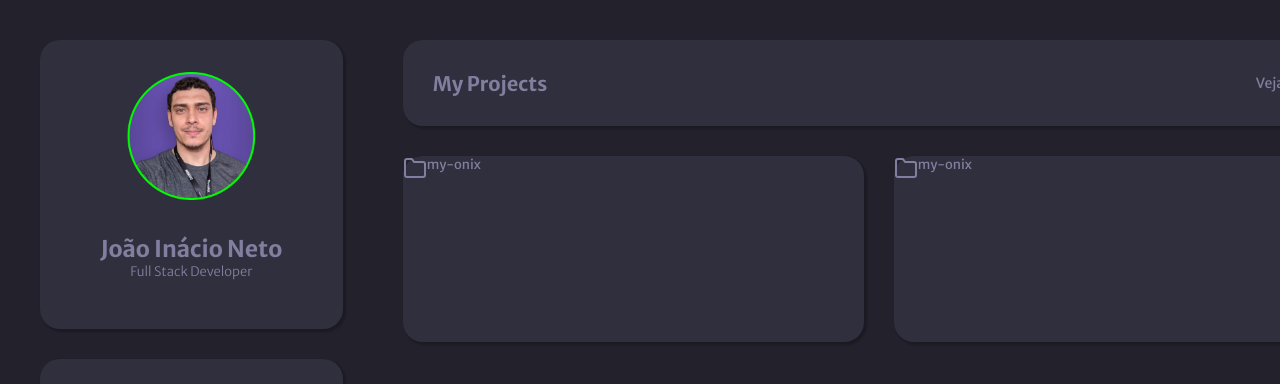
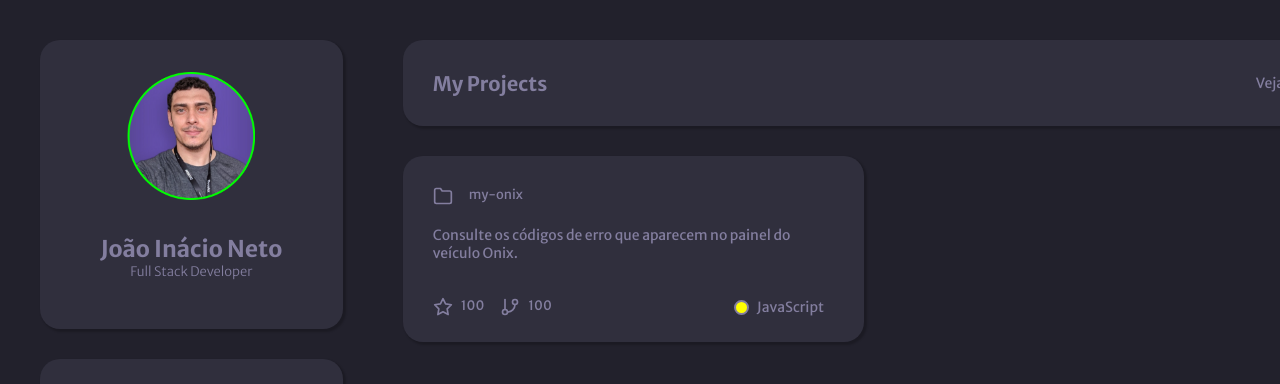
Before and after one commit to gabrielvtdev/projeto-portfolio, a plain HTML site: page index.html in a window 1280 px wide. Shown: the top 384 px of the page. Drawn offline with Linux system fonts and the light colour scheme.

Commit message:
first project card added

```diff
--- a/index.html
+++ b/index.html
@@ -98,9 +98,16 @@
         <div id="container3">
           <div id="project-folder">
             <a href="#"><img src="assets/folder.svg" alt="" />my-onix</a>
-          </div>
-          <div id="project-folder2">
-            <a href="#"><img src="assets/folder.svg" alt="" />my-onix</a>
+            <p>
+              Consulte os códigos de erro que aparecem no painel do veículo
+              Onix.
+            </p>
+            <ul id="logo-folder">
+              <a href="#"><img src="assets/star.svg" alt="" />100</a>
+              <a href="#"><img src="assets/git-branch.svg" alt="" />100</a>
+              <span></span>
+              <h4>JavaScript</h4>
+            </ul>
           </div>
         </div>
       </div>
--- a/style.css
+++ b/style.css
@@ -207,13 +207,48 @@ a {
   background: var(--bg-cards);
   box-shadow: 2px 2px 2px 1px rgba(0, 0, 0, 0.2);
   margin: 30px 15px 30px 0px;
+  padding: 30px;
 }
 
-#project-folder2 {
-  width: 461px;
-  height: 186px;
-  border-radius: 20px;
-  background: var(--bg-cards);
-  box-shadow: 2px 2px 2px 1px rgba(0, 0, 0, 0.2);
-  margin: 30px 0px 30px 15px;
+#project-folder p {
+  font-size: 14px;
+  font-weight: 400;
+  text-align: start;
+  padding-top: 20px;
 }
+
+#project-folder img {
+  width: 20px;
+  height: 20px;
+  margin-right: 16px;
+}
+
+#logo-folder{
+  display: flex;
+  align-items: center;
+  margin-top: 35px;
+  margin-bottom: 30px;
+}
+
+#logo-folder img{
+  margin-right: 8px;
+}
+
+#logo-folder a{
+  margin-right: 16px;
+}
+
+#logo-folder span{
+  margin-right: 8px;
+  margin-left: 166px;
+  background-color: yellow;
+  width: 15px;
+  height: 15px;
+  border-radius: 50%;
+  border: 2px solid #837E9F;
+}
+
+#logo-folder h4{
+  font-size: 14px;
+  font-weight: 400;
+}
```
